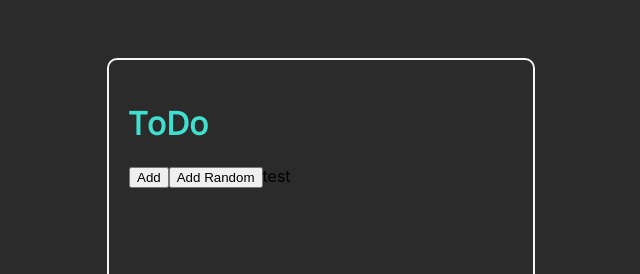
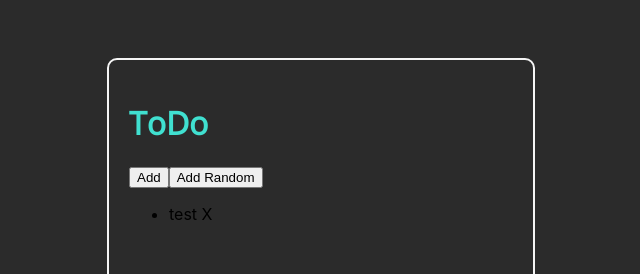
Before and after one commit to TimS27/react_todo_app, a React (Create React App) app: page / in a window 1280 px wide. Both pictures are taken after a click on the button "Add". Shown: the top 274 px of the page, without its empty margins (319-959 px from the left). Built offline with nearby package versions, Linux system fonts and the light colour scheme.

Commit message:
changed component structure, added remove funciton

```diff
--- a/src/App.js
+++ b/src/App.js
@@ -1,4 +1,3 @@
-import React from "react";
 import "./App.css";
 
 import { Todo } from "./features/todos/Todo";
--- /dev/null
+++ b/src/features/todos/List.js
@@ -0,0 +1,15 @@
+//import React from "react";
+//import { remove } from "./todoSlice";
+import { useSelector } from "react-redux";
+import ListItem from "./ListItem";
+
+export default function List() {
+  const todos = useSelector((state) => state.todo.todos);
+  //const dispatch = useDispatch();
+
+  const listItems = todos.map((todo) => (
+    <ListItem key={todo.id} name={todo.name} />
+  ));
+
+  return <ul>{listItems}</ul>;
+}
--- /dev/null
+++ b/src/features/todos/ListItem.js
@@ -0,0 +1,13 @@
+import { remove } from "./todoSlice";
+import { useSelector, useDispatch } from "react-redux";
+
+export default function ListItem(props) {
+  //const todos = useSelector((state) => state.todo.todos);
+  const dispatch = useDispatch();
+
+  return (
+    <li>
+      {props.name} <span onClick={() => dispatch(remove())}>X</span>
+    </li>
+  );
+}
--- a/src/features/todos/Todo.js
+++ b/src/features/todos/Todo.js
@@ -1,11 +1,11 @@
-import React from "react";
-import { useSelector, useDispatch } from "react-redux";
+import { useDispatch } from "react-redux";
 import { add, addRandom } from "./todoSlice";
+import List from "./List";
 
 export function Todo() {
-  const todos = useSelector((state) => state.todo.todos);
+  //const todos = useSelector((state) => state.todo.todos);
   const dispatch = useDispatch();
-
+  //console.log(todos);
   return (
     <div>
       <button aria-label='Add Todo' onClick={() => dispatch(add())}>
@@ -18,8 +18,7 @@ export function Todo() {
       >
         Add Random
       </button>
-
-      <span>{todos}</span>
+      <List />
     </div>
   );
 }
--- a/src/features/todos/todoSlice.js
+++ b/src/features/todos/todoSlice.js
@@ -8,16 +8,19 @@ export const todoSlice = createSlice({
   },
   reducers: {
     add: (state) => {
-      // Redux Toolkit allows us to write "mutating" logic in reducers without actually mutating.
-      state.todos.push("test");
+      // Redux Toolkit allows to write "mutating" logic in reducers without actually mutating.
+      state.todos.push({ id: state.todos.length + 1, name: "test" });
     },
     addRandom: (state) => {
-      state.todos.push("Random");
+      state.todos.push({ id: state.todos.length + 1, name: "random" });
+    },
+    remove: (state) => {
+      state.todos.pop();
     },
   },
 });
 
 // Action creators are generated for each case reducer function
-export const { add, addRandom } = todoSlice.actions;
+export const { add, addRandom, remove } = todoSlice.actions;
 
 export default todoSlice.reducer;
```
